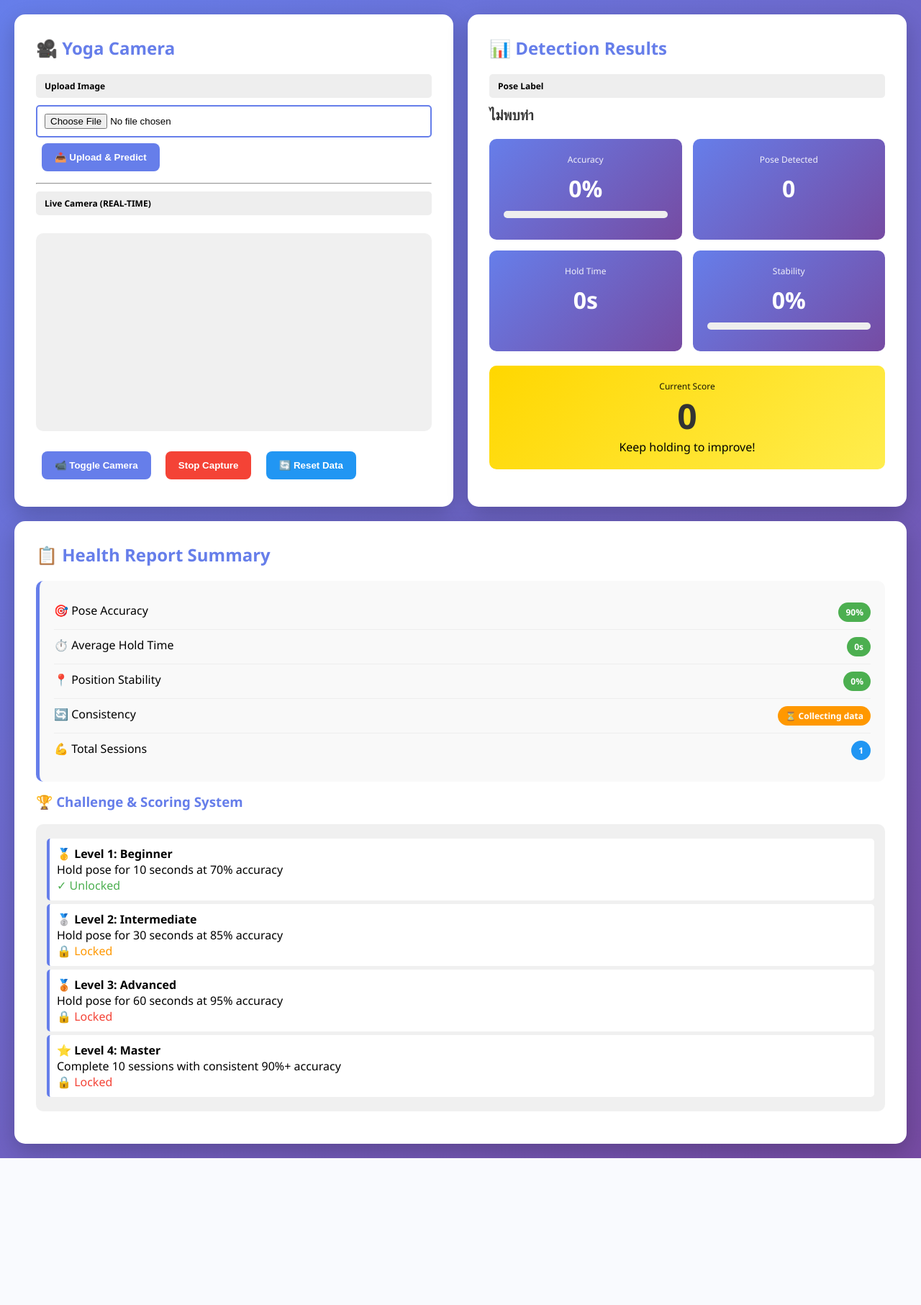
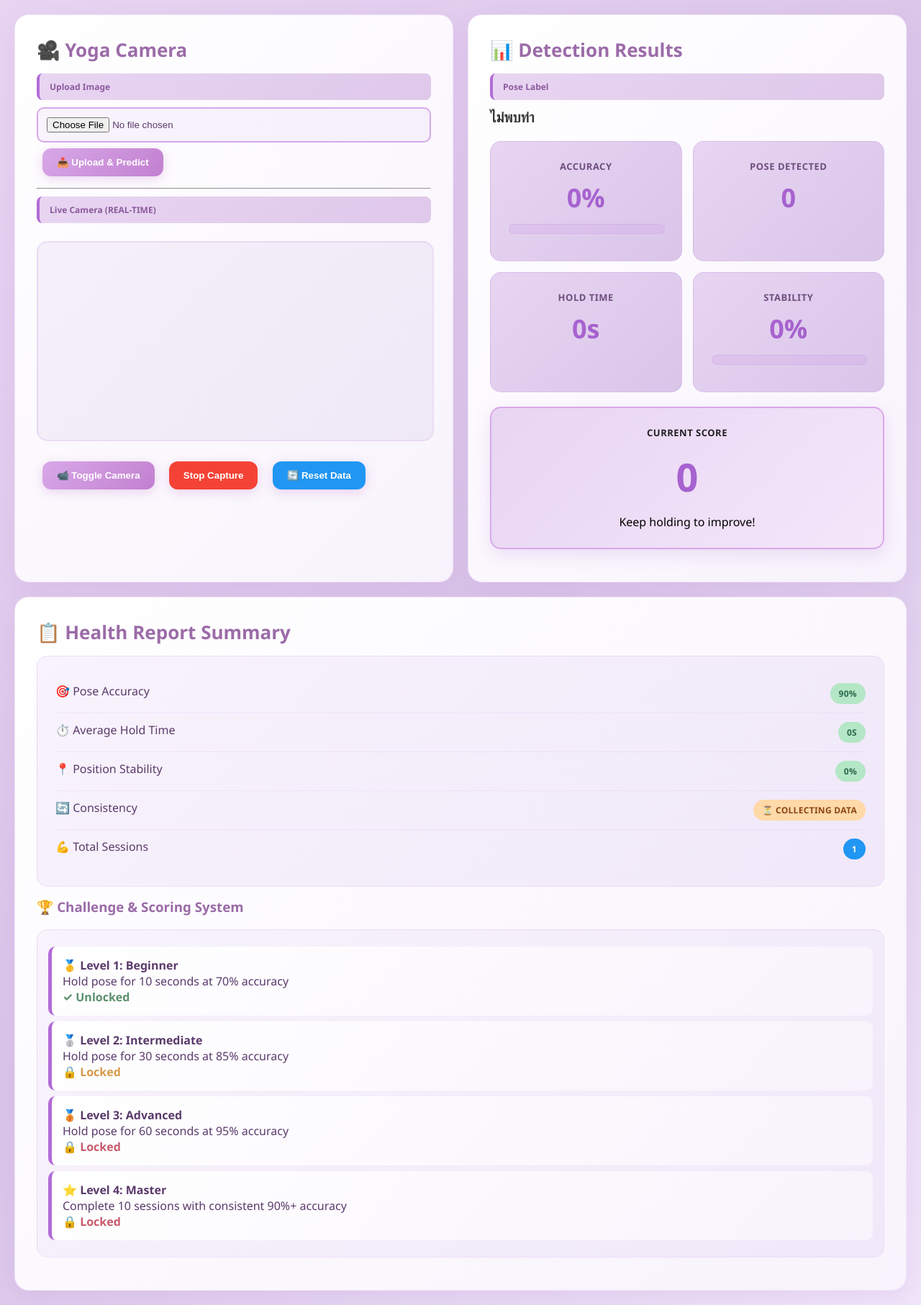
Before and after one commit to suwannaphat4155-svg/yoga1, a Flask app: page / in a window 1280 px wide. Shown: the whole page at 72% size. Before the commit the page ends 1609 px from the top, so only its background shows below. Run offline with Flask 3, Linux system fonts and the light colour scheme; some libraries are stand-ins or nearby versions.

Commit message:
Update: Simplified model loading and improved UI with soft purple theme

```diff
--- a/app.py
+++ b/app.py
@@ -4,22 +4,12 @@ from PIL import Image
 import io
 import numpy as np
 import os
-import gdown
 
 app = Flask(__name__, template_folder="templates")
 
-# Load model from Google Drive
+# Load model
 def load_model():
     model_path = "best.pt"
-    google_drive_id = "1lAz1yd2zufeq0GKmFNAmrPQkCB2Qdnv3"
-
-    # Download if not exists
-    if not os.path.exists(model_path):
-        print("📥 Downloading model from Google Drive...")
-        url = f"https://drive.google.com/uc?id={google_drive_id}"
-        gdown.download(url, model_path, quiet=False)
-        print("✓ Model downloaded successfully")
-
     model = YOLO(model_path)
     print("✓ Model loaded successfully")
     return model
--- a/templates/index.html
+++ b/templates/index.html
@@ -5,10 +5,11 @@
 
     <style>
         body {
-            font-family: 'Segoe UI', sans-serif;
-            background: linear-gradient(135deg, #667eea, #764ba2);
+            font-family: 'Segoe UI', -apple-system, sans-serif;
+            background: linear-gradient(135deg, #E8D5F2 0%, #D9C5E8 50%, #F0E5F9 100%);
             margin: 0;
             padding: 20px;
+            min-height: 100vh;
         }
 
         .main-container {
@@ -20,10 +21,16 @@
         }
 
         .container {
-            background: white;
+            background: linear-gradient(135deg, #FFFFFF 0%, #F8F3FC 100%);
             padding: 30px;
-            border-radius: 15px;
-            box-shadow: 0 10px 30px rgba(0,0,0,0.2);
+            border-radius: 20px;
+            box-shadow: 0 8px 32px rgba(178, 114, 214, 0.15);
+            border: 1px solid rgba(200, 150, 230, 0.2);
+            transition: all 0.3s ease;
+        }
+
+        .container:hover {
+            box-shadow: 0 12px 40px rgba(178, 114, 214, 0.25);
         }
 
         .full-width {
@@ -32,46 +39,63 @@
 
         h2, h3 {
             margin-top: 0;
-            color: #667eea;
+            color: #9B6BA8;
+            font-weight: 600;
+        }
+
+        h2 {
+            font-size: 26px;
+            margin-bottom: 15px;
         }
 
         button {
-            background: #667eea;
+            background: linear-gradient(135deg, #D8A8E8, #C280D0);
             color: white;
             border: none;
-            padding: 12px 18px;
+            padding: 12px 20px;
             margin: 8px;
-            border-radius: 8px;
+            border-radius: 12px;
             cursor: pointer;
-            font-weight: bold;
-            transition: 0.3s;
+            font-weight: 600;
+            transition: all 0.3s;
+            box-shadow: 0 4px 15px rgba(200, 128, 208, 0.3);
         }
 
         button:hover {
-            background: #764ba2;
-            transform: scale(1.05);
+            background: linear-gradient(135deg, #C280D0, #B26BD6);
+            transform: translateY(-2px);
+            box-shadow: 0 6px 20px rgba(178, 114, 214, 0.4);
+        }
+
+        button:active {
+            transform: translateY(0);
         }
 
         button:disabled {
-            background: #ccc;
+            background: #DDD;
             cursor: not-allowed;
             transform: scale(1);
+            box-shadow: none;
         }
 
         video, img {
             width: 100%;
-            border-radius: 10px;
+            border-radius: 15px;
             margin: 15px 0;
-            background: #f0f0f0;
+            background: linear-gradient(135deg, #F5F0F9, #EFE8F7);
+            border: 2px solid rgba(200, 150, 230, 0.2);
+            object-fit: cover;
         }
 
         .tag {
-            background: #eee;
-            padding: 8px 12px;
-            border-radius: 5px;
+            background: linear-gradient(135deg, #E8D5F2, #DFC8EA);
+            padding: 10px 14px;
+            border-radius: 8px;
             font-size: 12px;
-            font-weight: bold;
+            font-weight: 700;
             margin: 10px 0;
+            color: #8B5A9C;
+            border-left: 4px solid #B26BD6;
         }
 
         .stats {
@@ -82,37 +106,54 @@
         }
 
         .stat-box {
-            background: linear-gradient(135deg, #667eea, #764ba2);
-            color: white;
-            padding: 20px;
-            border-radius: 10px;
+            background: linear-gradient(135deg, #E8D5F2 0%, #D9C5E8 100%);
+            color: #5A3A6B;
+            padding: 25px;
+            border-radius: 15px;
             text-align: center;
+            border: 1px solid rgba(200, 150, 230, 0.3);
+            transition: all 0.3s;
+        }
+
+        .stat-box:hover {
+            transform: translateY(-5px);
+            box-shadow: 0 8px 25px rgba(178, 114, 214, 0.2);
         }
 
         .stat-value {
-            font-size: 32px;
-            font-weight: bold;
+            font-size: 36px;
+            font-weight: 700;
             margin: 10px 0;
+            background: linear-gradient(135deg, #B26BD6, #9B5AC8);
+            -webkit-background-clip: text;
+            -webkit-text-fill-color: transparent;
+            background-clip: text;
         }
 
         .stat-label {
-            font-size: 12px;
-            opacity: 0.9;
+            font-size: 13px;
+            opacity: 0.85;
+            font-weight: 600;
+            text-transform: uppercase;
+            letter-spacing: 0.5px;
         }
 
         .health-report {
-            background: #f9f9f9;
-            padding: 20px;
-            border-radius: 10px;
-            border-left: 5px solid #667eea;
+            background: linear-gradient(135deg, #F8F3FC 0%, #F0E8F9 100%);
+            padding: 25px;
+            border-radius: 15px;
+            border-left: 5px solid #B26BD6;
             margin: 15px 0;
+            border: 1px solid rgba(200, 150, 230, 0.2);
         }
 
         .health-item {
             display: flex;
             justify-content: space-between;
-            padding: 10px 0;
-            border-bottom: 1px solid #eee;
+            padding: 12px 0;
+            border-bottom: 1px solid rgba(200, 150, 230, 0.15);
+            color: #5A3A6B;
+            font-weight: 500;
         }
 
         .health-item:last-child {
@@ -121,72 +162,101 @@
 
         .badge {
             display: inline-block;
-            padding: 5px 10px;
+            padding: 6px 12px;
             border-radius: 20px;
             font-size: 12px;
-            font-weight: bold;
+            font-weight: 700;
+            text-transform: uppercase;
+            letter-spacing: 0.3px;
         }
 
-        .badge-good { background: #4CAF50; color: white; }
-        .badge-warning { background: #ff9800; color: white; }
-        .badge-danger { background: #f44336; color: white; }
+        .badge-good { background: #B4E7C5; color: #2D6A4F; }
+        .badge-warning { background: #FFD9A8; color: #8B4513; }
+        .badge-danger { background: #F5B8B8; color: #8B3A3A; }
 
         .score-board {
-            background: linear-gradient(135deg, #ffd700, #ffed4e);
-            padding: 20px;
-            border-radius: 10px;
+            background: linear-gradient(135deg, #E8D5F2 0%, #F5E6FB 100%);
+            padding: 25px;
+            border-radius: 15px;
             text-align: center;
             margin: 15px 0;
+            border: 2px solid #D8A8E8;
+            box-shadow: 0 8px 25px rgba(178, 114, 214, 0.2);
         }
 
         .score-value {
-            font-size: 48px;
-            font-weight: bold;
-            color: #333;
+            font-size: 54px;
+            font-weight: 800;
+            margin: 15px 0;
+            background: linear-gradient(135deg, #B26BD6, #9B5AC8);
+            -webkit-background-clip: text;
+            -webkit-text-fill-color: transparent;
+            background-clip: text;
         }
 
         .progress-bar {
             width: 100%;
-            height: 10px;
-            background: #eee;
-            border-radius: 5px;
+            height: 12px;
+            background: rgba(200, 150, 230, 0.2);
+            border-radius: 10px;
             overflow: hidden;
-            margin: 10px 0;
+            margin: 12px 0;
+            border: 1px solid rgba(200, 150, 230, 0.3);
         }
 
         .progress-fill {
             height: 100%;
-            background: linear-gradient(90deg, #667eea, #764ba2);
+            background: linear-gradient(90deg, #B26BD6, #D8A8E8);
             width: 0%;
             transition: width 0.3s ease;
+            border-radius: 10px;
         }
 
         input[type="file"] {
-            padding: 10px;
-            border: 2px solid #667eea;
-            border-radius: 5px;
+            padding: 12px;
+            border: 2px solid #D8A8E8;
+            border-radius: 10px;
             width: 100%;
             box-sizing: border-box;
+            background: linear-gradient(135deg, #F8F3FC, #F5F0F9);
+            color: #5A3A6B;
+            font-weight: 500;
+            cursor: pointer;
+            transition: all 0.3s;
+        }
+
+        input[type="file"]:hover {
+            border-color: #B26BD6;
+            background: linear-gradient(135deg, #F5F0F9, #F0E8F9);
         }
 
         .challenge-section {
-            background: #f0f0f0;
+            background: linear-gradient(135deg, #F8F3FC 0%, #F0E8F9 100%);
             padding: 15px;
-            border-radius: 10px;
+            border-radius: 15px;
             margin: 15px 0;
+            border: 1px solid rgba(200, 150, 230, 0.2);
         }
 
         .challenge-item {
-            padding: 10px;
-            margin: 5px 0;
-            background: white;
-            border-left: 4px solid #667eea;
-            border-radius: 5px;
+            padding: 15px;
+            margin: 8px 0;
+            background: linear-gradient(135deg, #FFFFFF, #F8F3FC);
+            border-left: 5px solid #B26BD6;
+            border-radius: 10px;
+            transition: all 0.3s;
+            color: #5A3A6B;
+            font-weight: 500;
         }
 
-        .danger { color: #f44336; }
-        .warning { color: #ff9800; }
-        .success { color: #4CAF50; }
+        .challenge-item:hover {
+            transform: translateX(5px);
+            box-shadow: 0 4px 15px rgba(178, 114, 214, 0.15);
+        }
+
+        .danger { color: #C85A6B; font-weight: 700; }
+        .warning { color: #D9994A; font-weight: 700; }
+        .success { color: #5A8F6B; font-weight: 700; }
     </style>
 </head>
 
```
